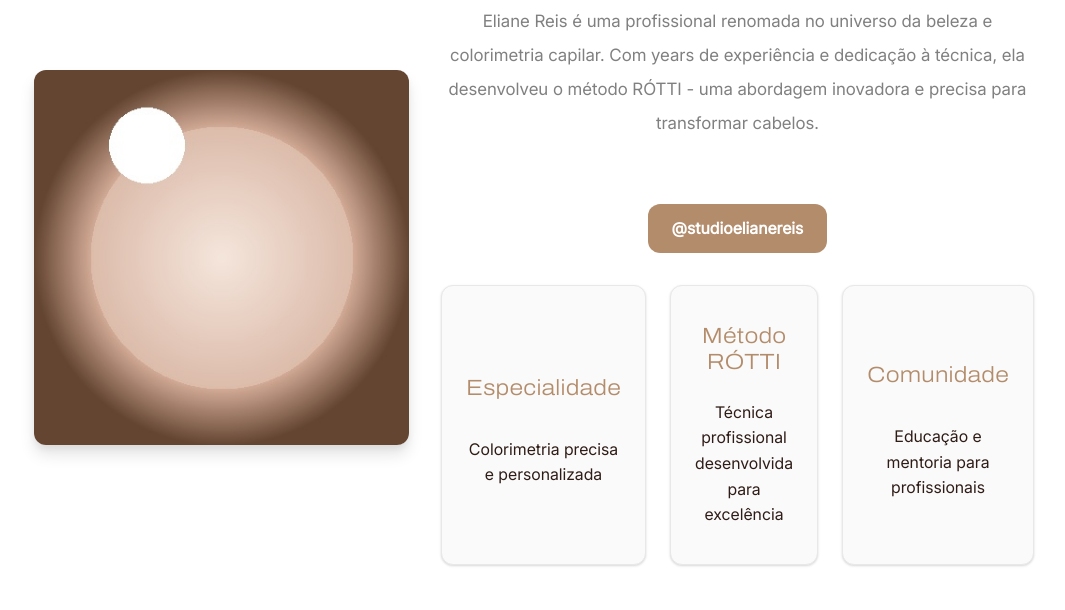
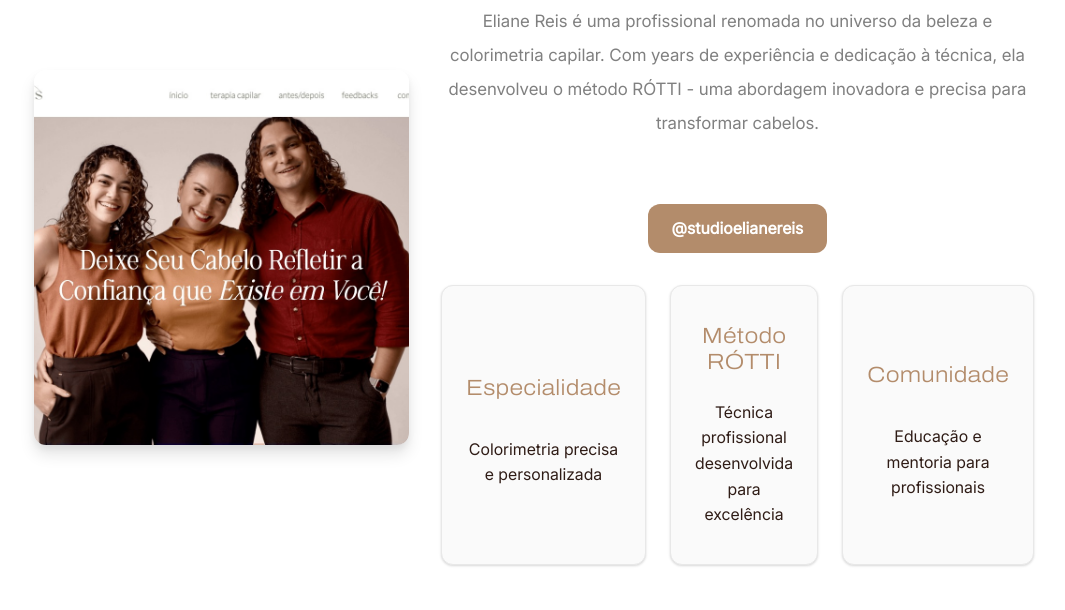
Before and after one commit to claudiarafaellarc-maker/eliane-calculadora-cores, a website: page index.html in a window 1280 px wide. Shown: the part 637-1247 px from the top of the page, without its empty margins (106-1171 px from the left). Drawn offline with Linux system fonts and the light colour scheme.

Commit message:
Replace placeholder with real photo of Eliane Reis
- Added real profile photo (eliane-profile-real.jpg)
- Updated HTML to use real image instead of placeholder
- Maintains aspect ratio and professional styling

Co-Authored-By: Claude Haiku 4.5 <noreply@anthropic.com>

```diff
--- a/index.html
+++ b/index.html
@@ -51,7 +51,7 @@
 
                     <div class="about-section">
                         <div class="about-image-wrapper">
-                            <img id="elianeProfileImage" src="assets/images/eliane-profile.jpg" alt="Eliane Reis" class="profile-image">
+                            <img id="elianeProfileImage" src="assets/images/eliane-profile-real.jpg" alt="Eliane Reis" class="profile-image">
                         </div>
 
                         <div class="about-content">
```
Also changed, not shown: assets/images/eliane-profile-real.jpg (added).
